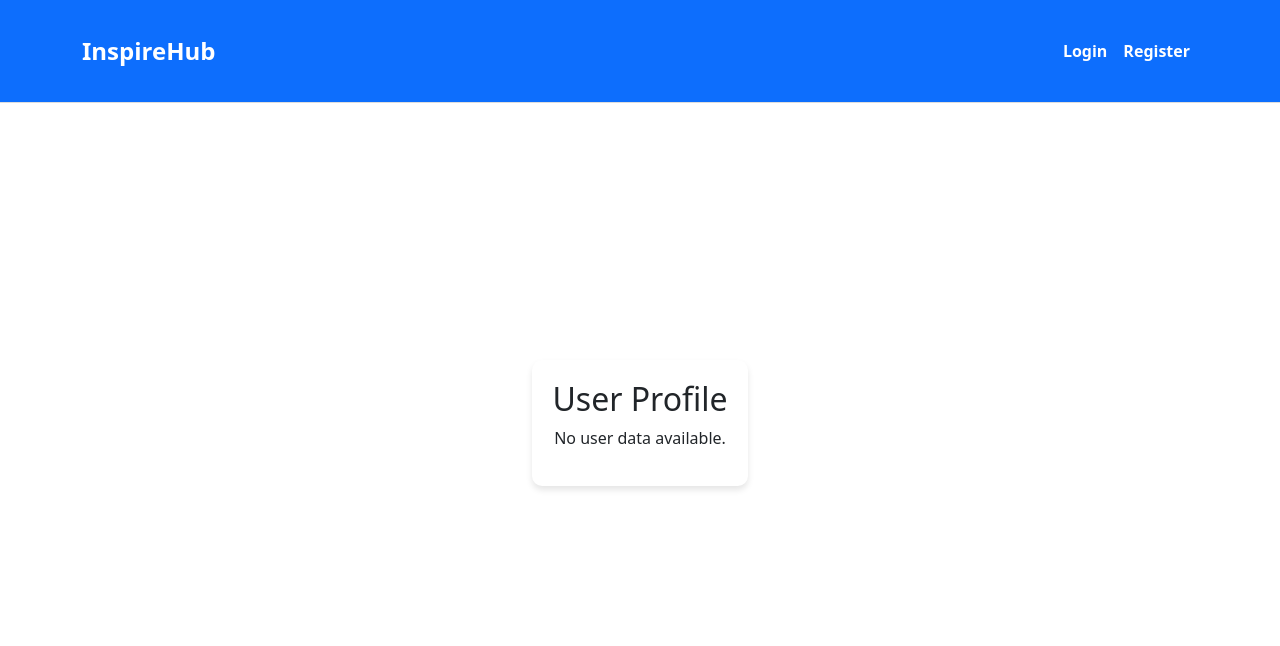
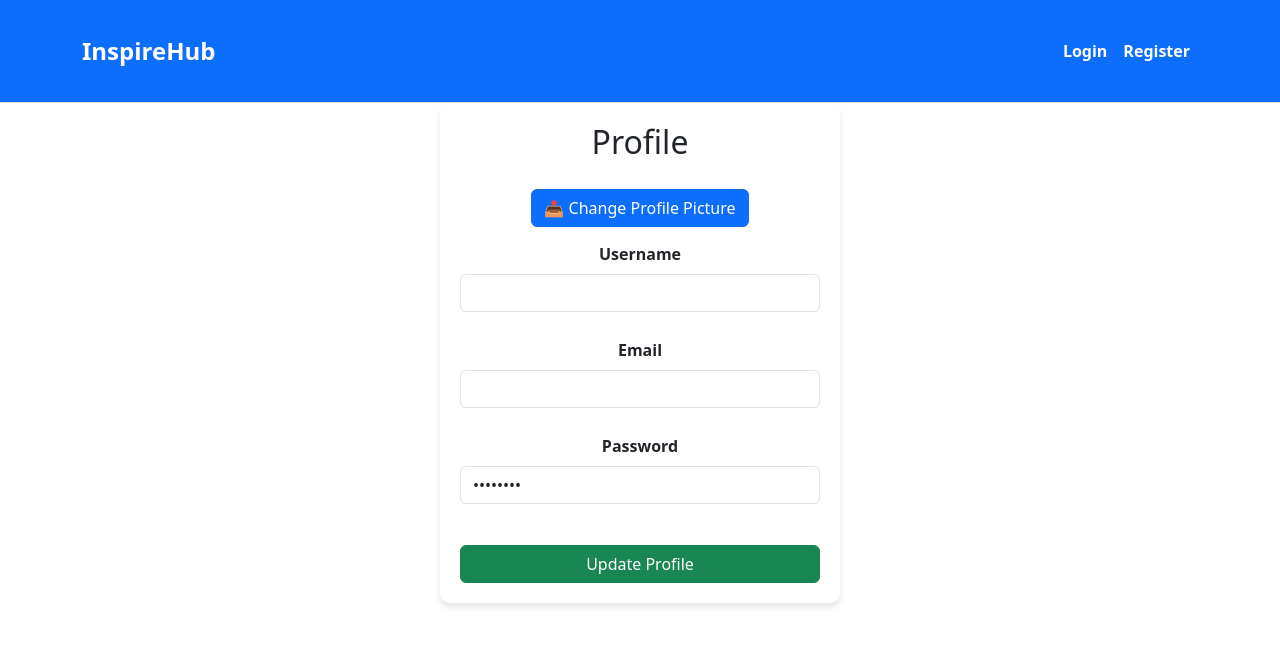
Before and after one commit to Hila4194/InspireHub-Frontend, a React (Vite) app: page /profile in a window 1280 px wide. Shown: the top 646 px of the page. Built offline with nearby package versions, Linux system fonts and the light colour scheme.

Commit message:
Creating the Profile page

```diff
--- a/src/context/AuthContext.tsx
+++ b/src/context/AuthContext.tsx
@@ -1,6 +1,8 @@
 import React, { createContext, useState, useEffect, ReactNode, useContext } from "react";
 import apiClient from "../services/api-client";
 import { AxiosError } from "axios";
+
+const API_BASE_URL = import.meta.env.VITE_API_BASE_URL;
 
 // ✅ User Interface
 interface User {
@@ -15,15 +17,16 @@ interface User {
 // ✅ AuthContext Type
 interface AuthContextType {
   user: User | null;
+  setUser: React.Dispatch<React.SetStateAction<User | null>>; // 🔹 Allow updates to user state
   login: (username: string, password: string) => Promise<void>;
   register: (formData: FormData) => Promise<void>;
   logout: () => void;
   refreshAccessToken: () => Promise<string | null>;
+  updateProfile: (updatedData: Partial<User & { profilePicture?: File }>) => Promise<void>;
 }
 
 export const AuthContext = createContext<AuthContextType | null>(null);
 
-// ✅ Custom Hook for easy access to AuthContext
 export const useAuth = () => {
   const context = useContext(AuthContext);
   if (!context) {
@@ -35,11 +38,17 @@ export const useAuth = () => {
 export const AuthProvider: React.FC<{ children: ReactNode }> = ({ children }) => {
   const [user, setUser] = useState<User | null>(null);
 
-  // ✅ Load user from localStorage on mount
   useEffect(() => {
     const storedUser = localStorage.getItem("user");
     if (storedUser) {
-      setUser(JSON.parse(storedUser));
+      const parsedUser = JSON.parse(storedUser);
+
+      // ✅ Ensure the profile picture URL is absolute
+      if (parsedUser.profilePicture && !parsedUser.profilePicture.startsWith("http")) {
+        parsedUser.profilePicture = `${API_BASE_URL}${parsedUser.profilePicture}`;
+      }
+
+      setUser(parsedUser);
     }
   }, []);
 
@@ -49,9 +58,9 @@ export const AuthProvider: React.FC<{ children: ReactNode }> = ({ children }) =>
       const response = await apiClient.post<User>("/auth/login", { username, password });
       const userData = response.data;
 
-      // Ensure the profile picture URL is absolute
+      // ✅ Ensure the profile picture URL is absolute
       if (userData.profilePicture && !userData.profilePicture.startsWith("http")) {
-        userData.profilePicture = `${import.meta.env.VITE_API_BASE_URL}${userData.profilePicture}`;
+        userData.profilePicture = `${API_BASE_URL}${userData.profilePicture}`;
       }
 
       setUser(userData);
@@ -76,7 +85,7 @@ export const AuthProvider: React.FC<{ children: ReactNode }> = ({ children }) =>
       });
 
       const newAccessToken = response.data.accessToken;
-      setUser((prevUser) => (prevUser ? { ...prevUser, accessToken: newAccessToken } : null));
+      setUser((prevUser) => prevUser ? { ...prevUser, accessToken: newAccessToken } : null);
 
       localStorage.setItem("user", JSON.stringify({ ...user, accessToken: newAccessToken }));
 
@@ -95,6 +104,7 @@ export const AuthProvider: React.FC<{ children: ReactNode }> = ({ children }) =>
       const response = await apiClient.post("/auth/register", formData, {
         headers: { "Content-Type": "multipart/form-data" },
       });
+
       console.log("✅ Registration successful:", response.data);
       window.location.href = "/login"; // 🔄 Redirect to login after success
     } catch (error) {
@@ -104,6 +114,43 @@ export const AuthProvider: React.FC<{ children: ReactNode }> = ({ children }) =>
     }
   };
 
+  // ✏ **Update Profile Function**
+  const updateProfile = async (data: Partial<User & { profilePicture?: File }> | FormData) => {
+    if (!user) return;
+
+    try {
+        const headers: Record<string, string> = {
+            Authorization: `JWT ${user.accessToken}`,
+        };
+
+        // 🔹 Only add JSON headers if NOT FormData
+        if (!(data instanceof FormData)) {
+            headers["Content-Type"] = "application/json";
+        }
+
+        const res = await apiClient.put(
+            `/auth/update-profile/${user._id}`,
+            data,
+            { headers }
+        );
+
+        const updatedUser = res.data;
+
+        // ✅ Ensure profile picture URL is absolute
+        if (updatedUser.profilePicture && !updatedUser.profilePicture.startsWith("http")) {
+            updatedUser.profilePicture = `${API_BASE_URL}${updatedUser.profilePicture}`;
+        }
+
+        setUser(updatedUser);
+        localStorage.setItem("user", JSON.stringify(updatedUser));
+
+        console.log("✅ Profile updated:", updatedUser);
+    } catch (error) {
+        console.error("❌ Failed to update profile:", error);
+        throw error;
+    }
+};
+
   // 🔴 **Logout Function**
   const logout = () => {
     localStorage.removeItem("user");
@@ -112,7 +159,7 @@ export const AuthProvider: React.FC<{ children: ReactNode }> = ({ children }) =>
   };
 
   return (
-    <AuthContext.Provider value={{ user, login, register, logout, refreshAccessToken }}>
+    <AuthContext.Provider value={{ user, setUser, login, register, logout, refreshAccessToken, updateProfile }}>
       {children}
     </AuthContext.Provider>
   );
--- a/src/pages/DashboardPage.tsx
+++ b/src/pages/DashboardPage.tsx
@@ -26,7 +26,7 @@ const Dashboard = () => {
   ? user.profilePicture
   : `http://localhost:4040/uploads/${user?.profilePicture}`;
 
-  console.log("🔍 Profile Picture URL:", profilePictureUrl); // Debugging
+  console.log("🔍 Profile Picture URL:", profilePictureUrl);
 
   // ✅ Create a new post
   const createPost = async (e: React.FormEvent) => {
@@ -43,9 +43,8 @@ const Dashboard = () => {
     }
 
     try {
-      const res = await apiClient.post(
-        "/posts",
-        { title, content, sender: user._id }, // ✅ Send user ID
+      const res = await apiClient.post("/posts",
+        { title, content, sender: user._id },
         { headers: { Authorization: `JWT ${user.accessToken}` } }
       );
       setPosts([res.data, ...posts]);
@@ -70,7 +69,7 @@ const Dashboard = () => {
     }
   };
 
-  // ✅ Fix Edit Post (500 Error)
+  // ✅ Edit a Post
   const editPost = async (postId: string) => {
     const newTitle = prompt("Enter new title:");
     const newContent = prompt("Enter new content:");
@@ -79,7 +78,7 @@ const Dashboard = () => {
     try {
       const res = await apiClient.put(
         `/posts/${postId}`,
-        { title: newTitle, content: newContent, sender: user?._id }, // ✅ Ensure sender is included
+        { title: newTitle, content: newContent, sender: user?._id },
         { headers: { Authorization: `JWT ${user?.accessToken}` } }
       );
       setPosts(posts.map((post) => (post._id === postId ? res.data : post)));
@@ -92,7 +91,11 @@ const Dashboard = () => {
     <div className="dashboard-container">
       {/* ✅ User Profile Info */}
       <div className="dashboard-header">
-        <div className="profile-info">
+      <div className="profile-info">
+          {/* ✅ Ensure the profile picture displays correctly */}
+          {user?.profilePicture && (
+            <img src={user.profilePicture} alt="Profile" className="profile-img" />
+          )}
           <h3>Welcome, {user?.username}!</h3>
         </div>
         <button onClick={logout} className="btn btn-danger">Logout</button>
--- a/src/pages/ProfilePage.tsx
+++ b/src/pages/ProfilePage.tsx
@@ -1,25 +1,118 @@
-import { useContext } from "react";
-import { AuthContext } from "../context/AuthContext";
+import React, { useState, useEffect } from "react";
 import "../styles/profile.css";
+import { useAuth } from "../context/AuthContext";
 
-const Profile = () => {
-  const { user } = useContext(AuthContext)!;
+const ProfilePage = () => {
+    const { user, updateProfile } = useAuth();
+    const [username, setUsername] = useState(user?.username || "");
+    const [email, setEmail] = useState(user?.email || "");
+    const [profilePicture, setProfilePicture] = useState<File | null>(null);
+    const [previewImage, setPreviewImage] = useState(user?.profilePicture || "");
+    const [message, setMessage] = useState("");
 
-  return (
-    <div className="profile-container">
-      <div className="profile-card">
-        <h2>User Profile</h2>
-        {user ? (
-          <>
-            <h4 className="fw-bold">{user.username}</h4>
-            <p className="text-muted">User ID: {user._id}</p>
-          </>
-        ) : (
-          <p>No user data available.</p>
-        )}
-      </div>
-    </div>
-  );
+    useEffect(() => {
+        if (user) {
+            setUsername(user.username);
+            setEmail(user.email);
+
+            if (user.profilePicture && !user.profilePicture.startsWith("http")) {
+                setPreviewImage(`${import.meta.env.VITE_API_BASE_URL}${user.profilePicture}`);
+            } else {
+                setPreviewImage(user.profilePicture);
+            }
+        }
+    }, [user]);
+
+    const handleFileChange = (e: React.ChangeEvent<HTMLInputElement>) => {
+        if (e.target.files && e.target.files[0]) {
+            const file = e.target.files[0];
+            setProfilePicture(file);
+            setPreviewImage(URL.createObjectURL(file));
+        }
+    };
+
+    const handleUpdate = async (e: React.FormEvent) => {
+        e.preventDefault();
+        if (!user) return;
+
+        try {
+            if (profilePicture) {
+                // ✅ Send FormData if a new profile picture is selected
+                const formData = new FormData();
+                formData.append("username", username);
+                formData.append("email", email);
+                formData.append("profilePicture", profilePicture);
+
+            } else {
+                // ✅ Send JSON if no new profile picture
+                await updateProfile({ username, email });
+            }
+
+            setMessage("✅ Profile updated successfully!");
+        } catch {
+            setMessage("❌ Failed to update profile.");
+        }
+    };
+
+    return (
+        <div className="profile-container">
+            <h2>Profile</h2>
+
+            <div className="profile-picture-container">
+                {previewImage && <img src={previewImage} alt="Profile" className="profile-picture" />}
+            </div>
+
+            <div className="upload-button-container">
+                <label htmlFor="profile-picture" className="btn btn-primary upload-button">
+                    📤 Change Profile Picture
+                </label>
+                <input
+                    type="file"
+                    id="profile-picture"
+                    className="d-none"
+                    onChange={handleFileChange}
+                    accept="image/*"
+                />
+            </div>
+
+            <form onSubmit={handleUpdate} className="profile-form">
+                <div className="mb-3">
+                    <label className="form-label">Username</label>
+                    <input
+                        type="text"
+                        className="form-control"
+                        value={username}
+                        onChange={(e) => setUsername(e.target.value)}
+                        required
+                    />
+                </div>
+
+                <div className="mb-3">
+                    <label className="form-label">Email</label>
+                    <input
+                        type="email"
+                        className="form-control"
+                        value={email}
+                        readOnly
+                    />
+                </div>
+
+                <div className="mb-3">
+                    <label className="form-label">Password</label>
+                    <input
+                        type="password"
+                        className="form-control"
+                        value="********"
+                        readOnly
+                    />
+                </div>
+
+                <button type="submit" className="btn btn-success w-100">Update Profile</button>
+            </form>
+
+            {message && <p className="mt-3 text-success">{message}</p>}
+        </div>
+    );
 };
 
-export default Profile;
+export default ProfilePage;
--- a/src/styles/profile.css
+++ b/src/styles/profile.css
@@ -1,15 +1,61 @@
 .profile-container {
-    display: flex;
-    justify-content: center;
-    align-items: center;
-    min-height: 80vh;
-  }
+  max-width: 400px;
+  margin: 0 auto;
+  padding: 20px;
+  background: #fff;
+  border-radius: 10px;
+  box-shadow: 0 4px 6px rgba(0, 0, 0, 0.1);
+  text-align: center;
+}
 
-  .profile-card {
-    padding: 20px;
-    background-color: white;
-    border-radius: 10px;
-    box-shadow: 0px 4px 6px rgba(0, 0, 0, 0.1);
-    max-width: 400px;
-    text-align: center;
-  }
+.profile-picture-container {
+  display: flex;
+  flex-direction: column;
+  align-items: center;
+  margin-bottom: 15px;
+}
+
+.profile-img {
+  width: 120px;
+  height: 120px;
+  border-radius: 50%;
+  object-fit: cover;
+  margin-bottom: 10px;
+  border: 3px solid #007bff;
+}
+
+.upload-button-container {
+  display: flex;
+  flex-direction: column;
+  align-items: center;
+}
+
+.upload-button {
+  margin-top: 5px;
+  cursor: pointer;
+}
+
+.profile-form {
+  display: flex;
+  flex-direction: column;
+}
+
+.form-group {
+  margin-bottom: 10px;
+  text-align: left;
+}
+
+.form-group label {
+  font-weight: bold;
+}
+
+.form-control {
+  padding: 8px;
+  width: 100%;
+  border: 1px solid #ccc;
+  border-radius: 5px;
+}
+
+.btn-success {
+  margin-top: 15px;
+}
```
